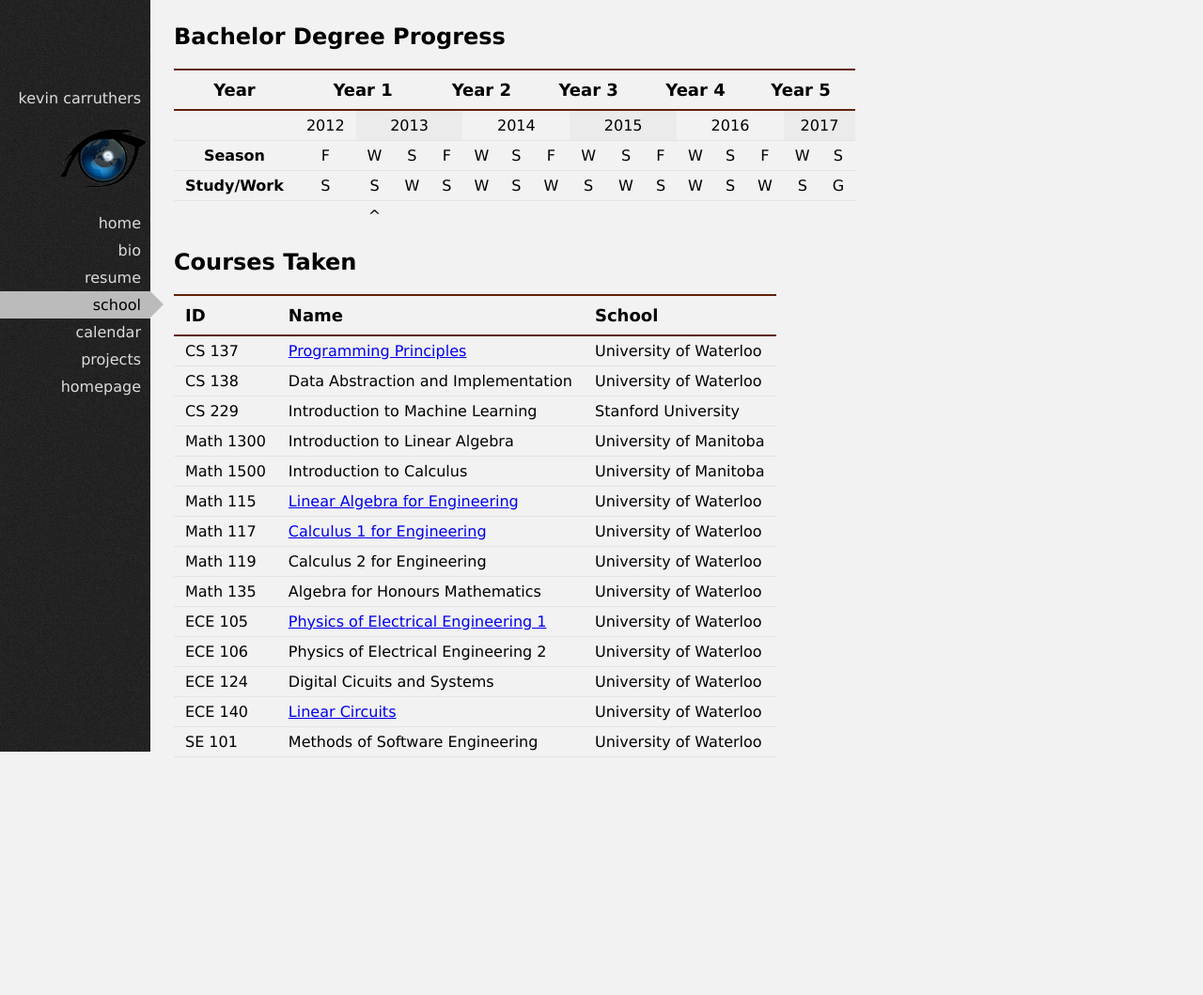
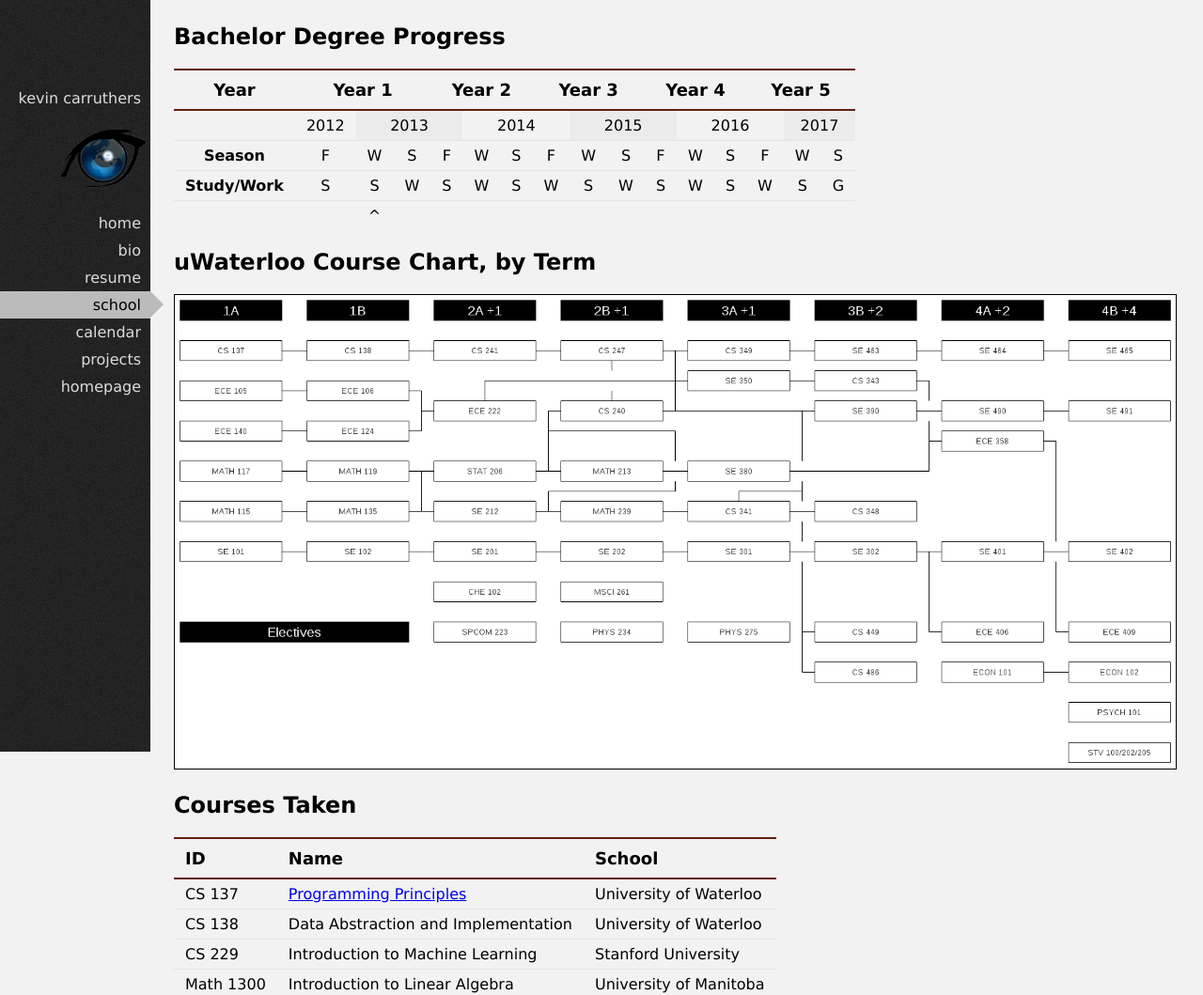
Before and after one commit to TheKevJames/web, a PHP site: page /school.php in a window 1280 px wide. Shown: the top 1059 px of the page at 94% size. Before the commit the page ends 806 px from the top, so only its background shows below. Run offline with PHP 8.4, Linux system fonts and the light colour scheme.

Commit message:
Added course chart

```diff
--- a/school.php
+++ b/school.php
@@ -72,6 +72,9 @@ include_once('nav.inc.php');
 				<td style='border-bottom:0px;'>^</td>
 			</tr>
 	</table>
+
+	<h2>uWaterloo Course Chart, by Term</h2>
+	<img id='courseschart' src='media/coursechart.png' />
 
 	<h2>Courses Taken</h2>
 	<table id='coursestable'>
--- a/style.css
+++ b/style.css
@@ -2,7 +2,7 @@ html, body {
   height: 100%;
   margin: 0;
   padding: 0;
-  font: 16px 'Verdana','Arial',sans-serif !important;
+  font: 16px "Verdana", "Arial", sans-serif !important;
   background-color: #f2f2f2;
   text-align: justify; }
 
@@ -83,8 +83,8 @@ content {
   #schooltable th {
     font-size: 18px;
     padding: 10px 12px;
-    border-top: 2px solid #61210B;
-    border-bottom: 2px solid #61210B; }
+    border-top: 2px solid #61210b;
+    border-bottom: 2px solid #61210b; }
   #schooltable td {
     padding: 6px 12px;
     border-bottom: 1px solid rgba(221, 221, 221, 0.6); }
@@ -101,13 +101,17 @@ content {
   #coursestable th {
     font-size: 18px;
     padding: 10px 12px;
-    border-top: 2px solid #61210B;
-    border-bottom: 2px solid #61210B; }
+    border-top: 2px solid #61210b;
+    border-bottom: 2px solid #61210b; }
   #coursestable td {
     padding: 6px 12px;
     border-bottom: 1px solid rgba(221, 221, 221, 0.6); }
   #coursestable tr:hover {
     background-color: #ebebeb; }
+
+#courseschart {
+  width: 100%;
+  border: 1px solid black; }
 
 .framed {
   width: 810px;
@@ -175,8 +179,8 @@ content {
       width: 100%;
       height: 100%; }
     #homepage1 div:hover {
-      border: 1px #fff solid;
-      box-shadow: 0px 0px 5px #fff;
+      border: 1px white solid;
+      box-shadow: 0px 0px 5px white;
       margin-left: 4px;
       margin-top: 4px; }
 
--- a/style.scss
+++ b/style.scss
@@ -148,6 +148,11 @@ content {
 	tr:hover {
 		background-color:#ebebeb;
 	}
+}
+
+#courseschart {
+	width:100%;
+	border:1px solid black;
 }
 
 .framed {
```
Also changed, not shown: media/coursechart.png (added).
